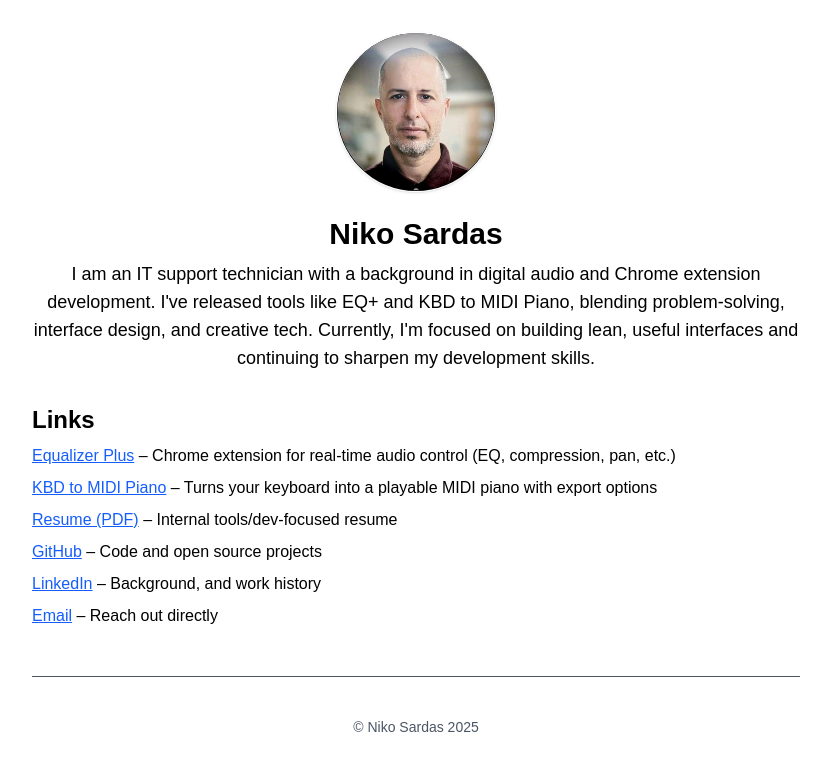
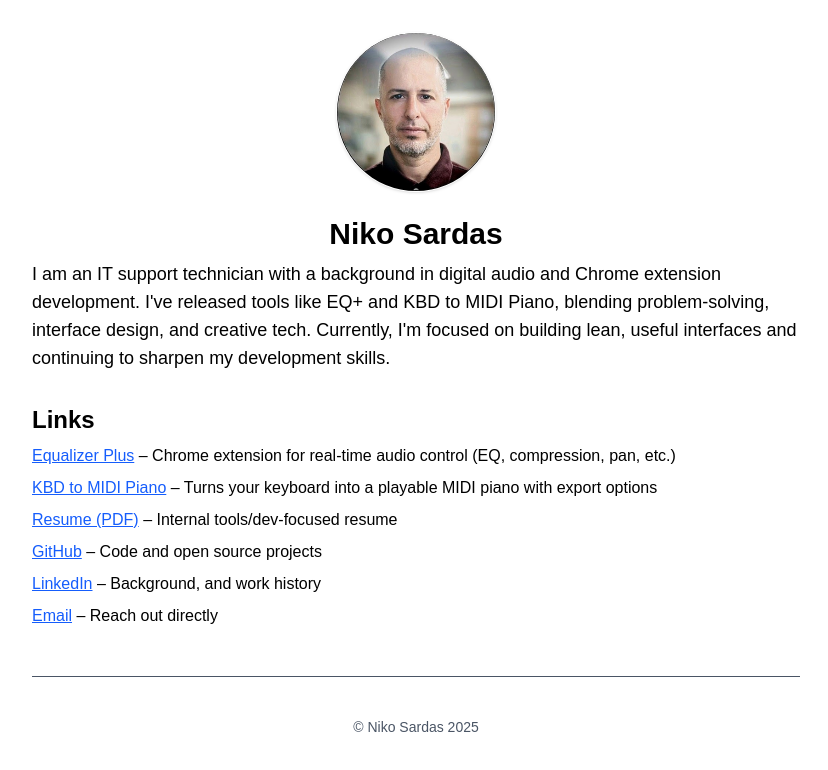
Before and after one commit to NikoSardas/niko-portfolio, a Next.js app: page / in a window 1280 px wide. Shown: the top 770 px of the page, without its empty margins (224-1052 px from the left). Built offline with nearby package versions, Linux system fonts and the light colour scheme.

Commit message:
center text removed

```diff
--- a/app/page.tsx
+++ b/app/page.tsx
@@ -16,7 +16,7 @@ export default function Home() {
 
         <section>
           <h1 className="text-3xl font-bold text-center mt-4">Niko Sardas</h1>
-          <p className="text-lg text-center mt-2">
+          <p className="text-lg mt-2">
             I am an IT support technician with a background in digital audio and
             Chrome extension development. I&apos;ve released tools like EQ+ and
             KBD to MIDI Piano, blending problem-solving, interface design, and
```
